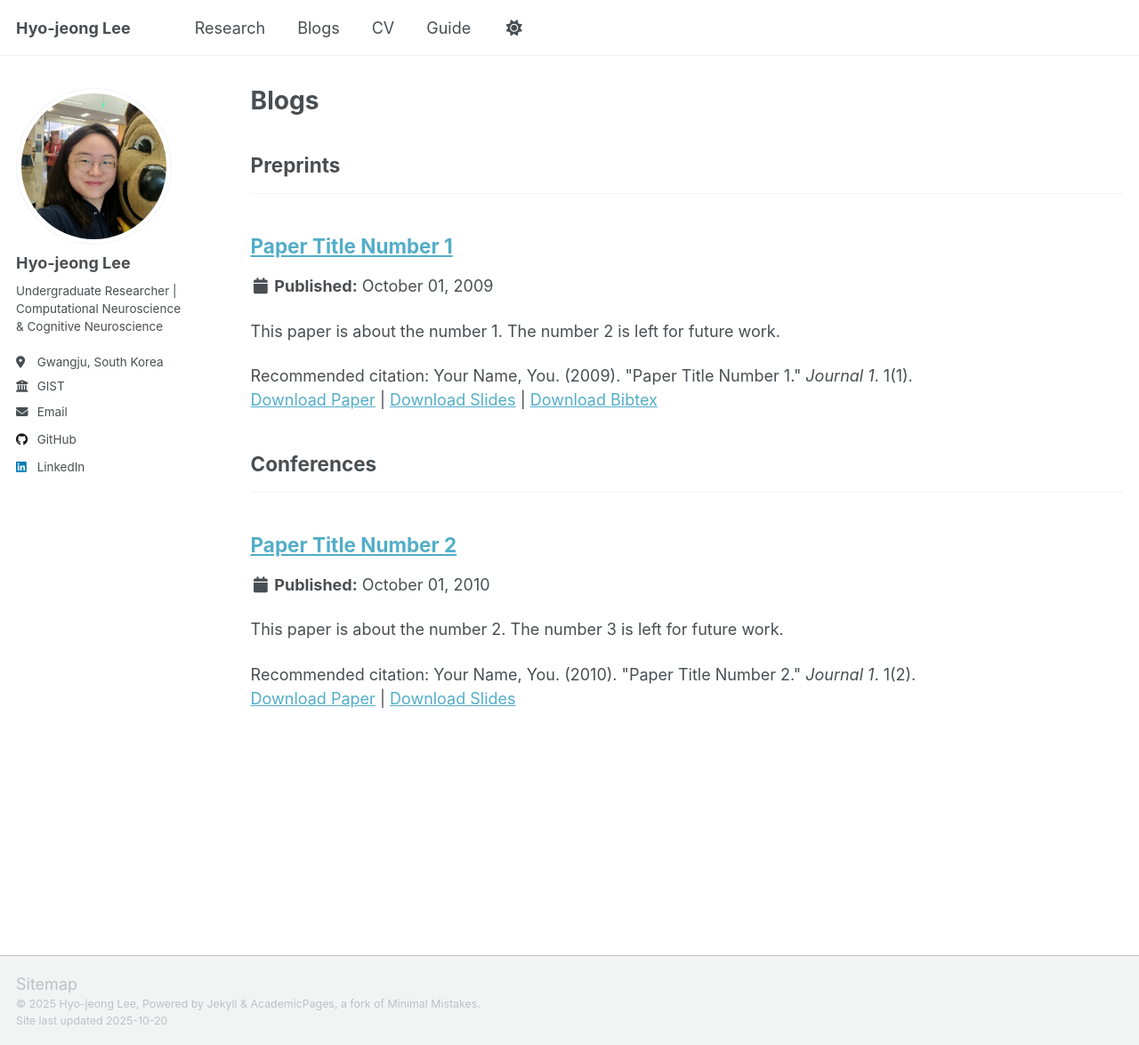
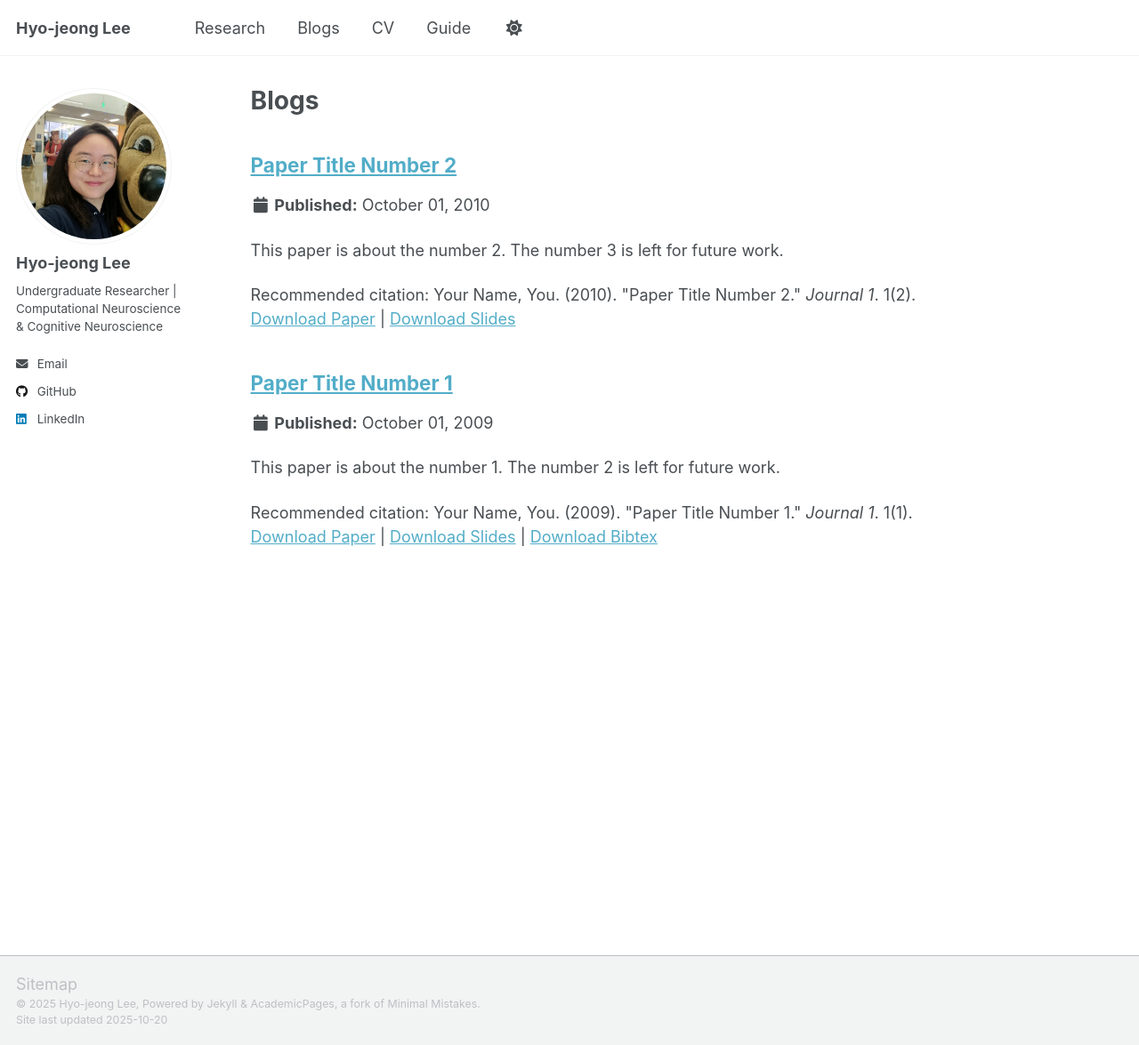
Before and after one commit to hjlee11190/hjlee11190.github.io, a Jekyll site: the page built from _pages/blogs.html, in a window 1280 px wide and 1175 px high. Shown: the whole window at 89% size. Built offline with Jekyll 4.4.1, drawn with Linux system fonts in a browser that asks for light colours; a script that is not in the unit is left out; some of the changed lines change nothing that is shown.

Commit message:
setup-ing...

```diff
--- a/_config.yml
+++ b/_config.yml
@@ -27,9 +27,6 @@
   name             : "Hyo-jeong Lee"
   pronouns         : # example: "she/her"
   bio              : "Undergraduate Researcher | Computational Neuroscience & Cognitive Neuroscience"
-  location         : "Gwangju, South Korea"
-  employer         : "GIST"
-  uri              : # URL
   email            : "hyojeonglee11190@gmail.com"
 
   # Repositories and software development
--- a/_pages/blogs.html
+++ b/_pages/blogs.html
@@ -7,23 +7,6 @@
 
 {% include base_path %}
 
-<!-- New style rendering if publication categories are defined -->
-{% if site.research_category %}
-  {% for category in site.research_category  %}
-    {% assign title_shown = false %}
-    {% for post in site.research reversed %}
-      {% if post.category != category[0] %}
-        {% continue %}
-      {% endif %}
-      {% unless title_shown %}
-        <h2>{{ category[1].title }}</h2><hr />
-        {% assign title_shown = true %}
-      {% endunless %}
-      {% include archive-single.html %}
-    {% endfor %}
-  {% endfor %}
-{% else %}
-  {% for post in site.research reversed %}
-    {% include archive-single.html %}
-  {% endfor %}
-{% endif %}
+{% for post in site.research reversed %}
+  {% include archive-single.html %}
+{% endfor %}
```
